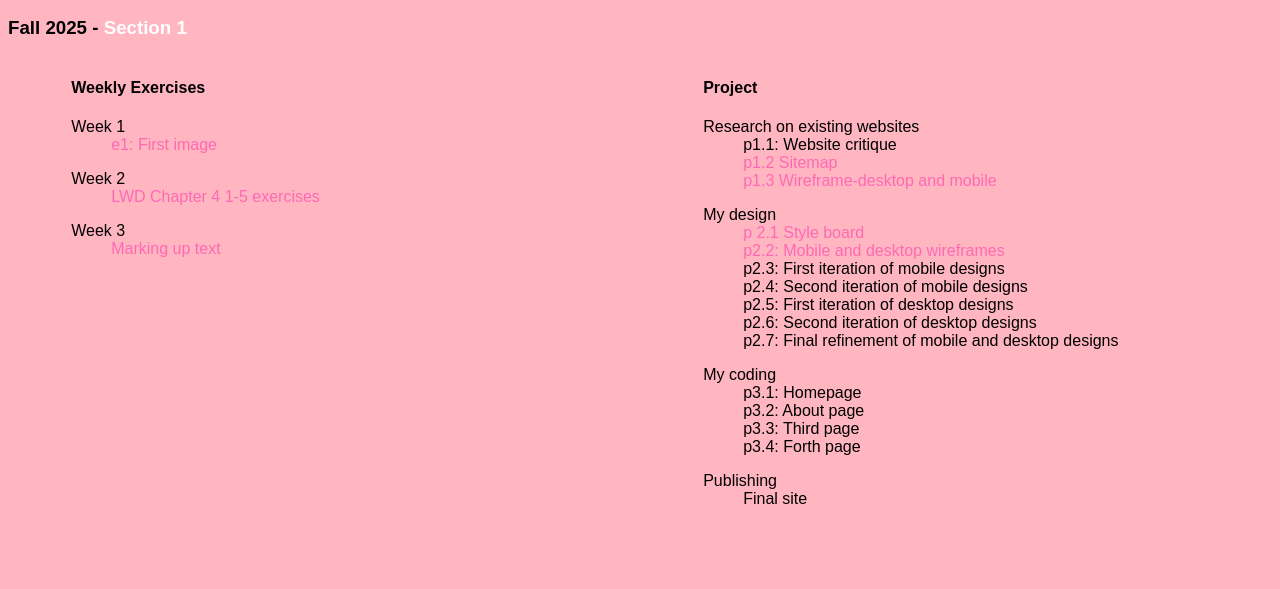
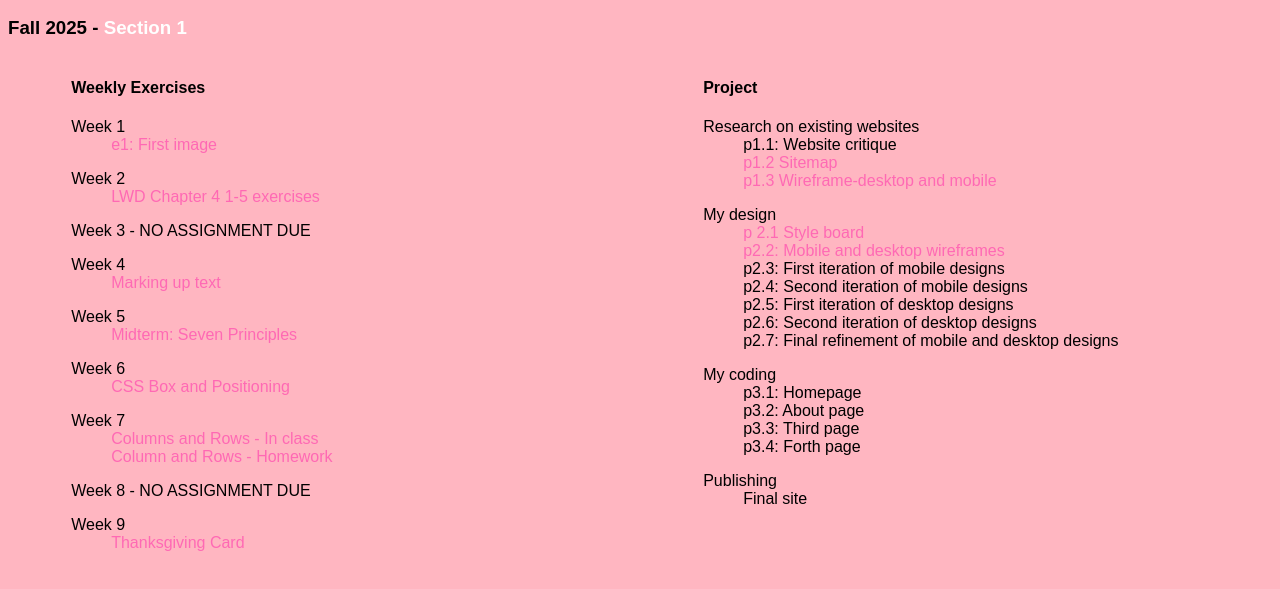
Before and after one commit to vivalva/avt217, a plain HTML site: page weekly/index.html in a window 1280 px wide. Shown: the part 111-700 px from the top of the page. Drawn offline with Linux system fonts and the light colour scheme; a web font is replaced by a local one.

Commit message:
Add files via upload

```diff
--- a/weekly/index.html
+++ b/weekly/index.html
@@ -14,7 +14,7 @@
 <h2>Vivian Alvarado</h2>
 <h3>Fall 2025 - <span class="demo">Section 1</span></h3>
 
-<div class="weekly">
+	<div class="weekly">
 <h4>Weekly Exercises</h4>
 <dl>
 	<dt>Week 1</dt>
@@ -27,13 +27,35 @@
 </dl>
 
 <dl>
-	<dt>Week 3</dt>
+	<dt>Week 3 - NO ASSIGNMENT DUE</dt>
+
+<dl>
+	<dt>Week 4</dt>
 	<dd><a href="week3/index.html"> Marking up text</a></dd>
 </dl>
+<dl>
+	<dt>Week 5</dt>
+	<dd><a href="week4/e4.html"> Midterm: Seven Principles </a></dd>
+		</dl>
+<dl>
+	<dt>Week 6</dt>
+	<dd><a href="week6/e6.html"> CSS Box and Positioning </a></dd>
+		</dl>
+<dl>
+	<dt>Week 7</dt>
+	<dd><a href="week7/e7_1.html"> Columns and Rows - In class </a></dd>
+	<dd><a href="week7/e7_2.html"> Column and Rows - Homework </a></dd>
+		</dl>
+<dl>
+	<dt>Week 8 - NO ASSIGNMENT DUE</dt>
+	<dl>
 
+	<dt>Week 9</dt>
+	<dd><a href="week9/index.html"> Thanksgiving Card </a></dd>
+		</dl>
 
-
-</div><!-- weekly ends-->
+</div>
+<!-- weekly ends-->
 <div id="project">
 <h4>Project</h4>
 <dl>
```
